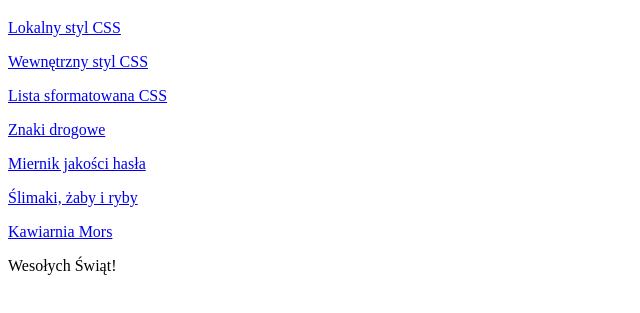
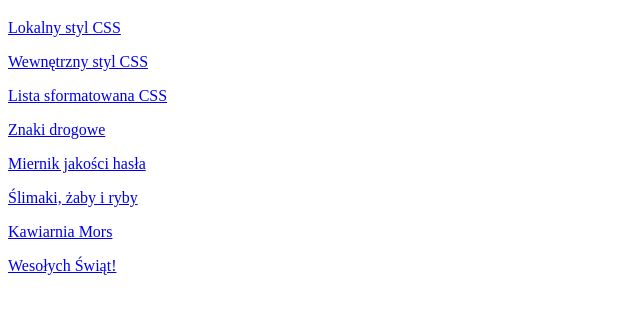
Before and after one commit to Chorsana/witryny, a plain HTML site: page index.html in a window 1280 px wide. Shown: the part 61-374 px from the top of the page, without its empty margins (0-640 px from the left). Drawn offline with Linux system fonts and the light colour scheme.

Commit message:
Update index.html

```diff
--- a/index.html
+++ b/index.html
@@ -15,6 +15,6 @@
 <p><a href="https://chorsana.github.io/witryny/haslo/haslo.html">Miernik jakości hasła</a></p>
 <p><a href="https://chorsana.github.io/witryny/slimaki/slimaki.html">Ślimaki, żaby i ryby</a></p>
 <p><a href="https://chorsana.github.io/witryny/ciasto/ciasto.html">Kawiarnia Mors</a></p>
-<p><a href-"https://chorsana.github.io/witryny/choinka/choinka.html">Wesołych Świąt!</a></p>
+<p><a href="https://chorsana.github.io/witryny/choinka/choinka.html">Wesołych Świąt!</a></p>
 </body>
 </html>
```
